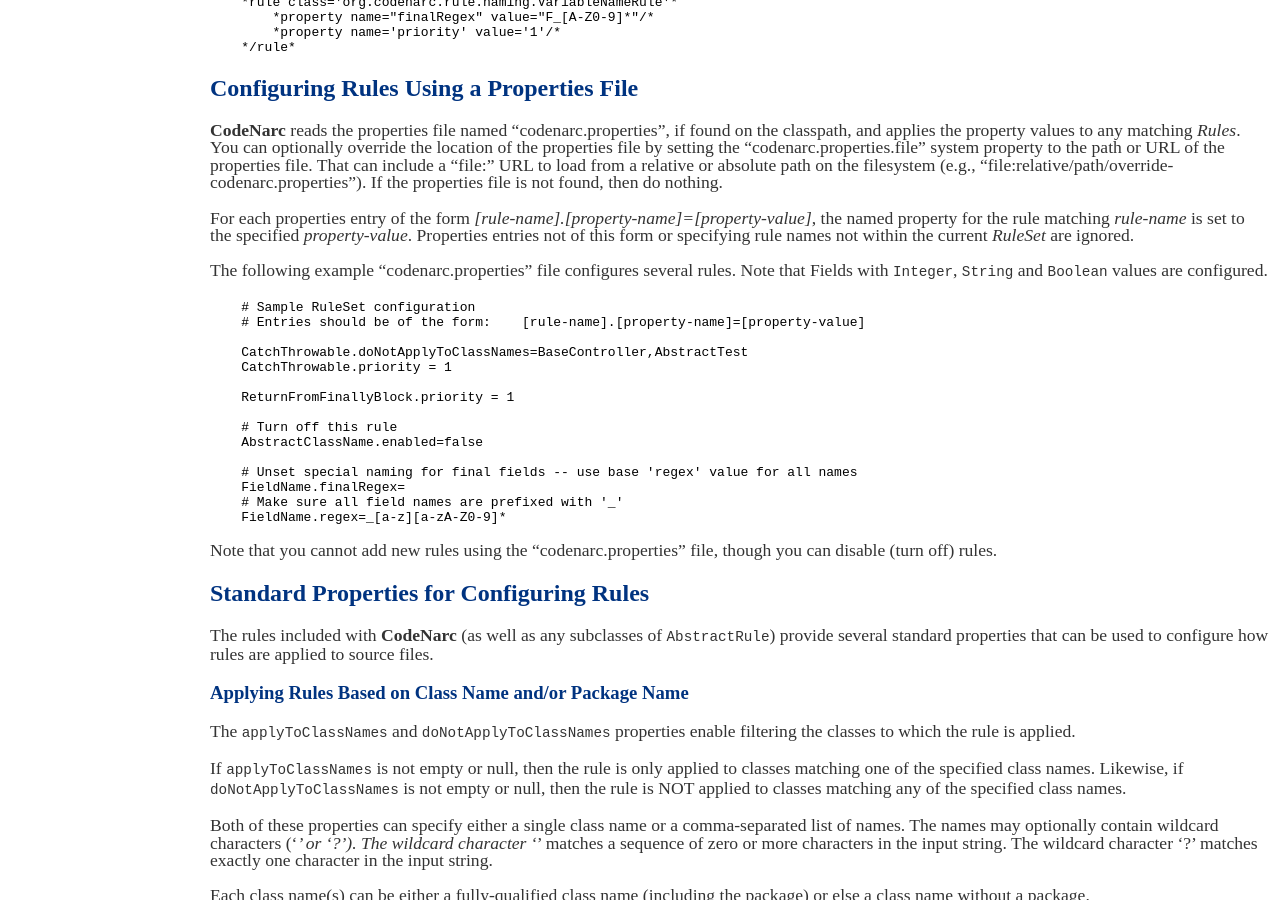
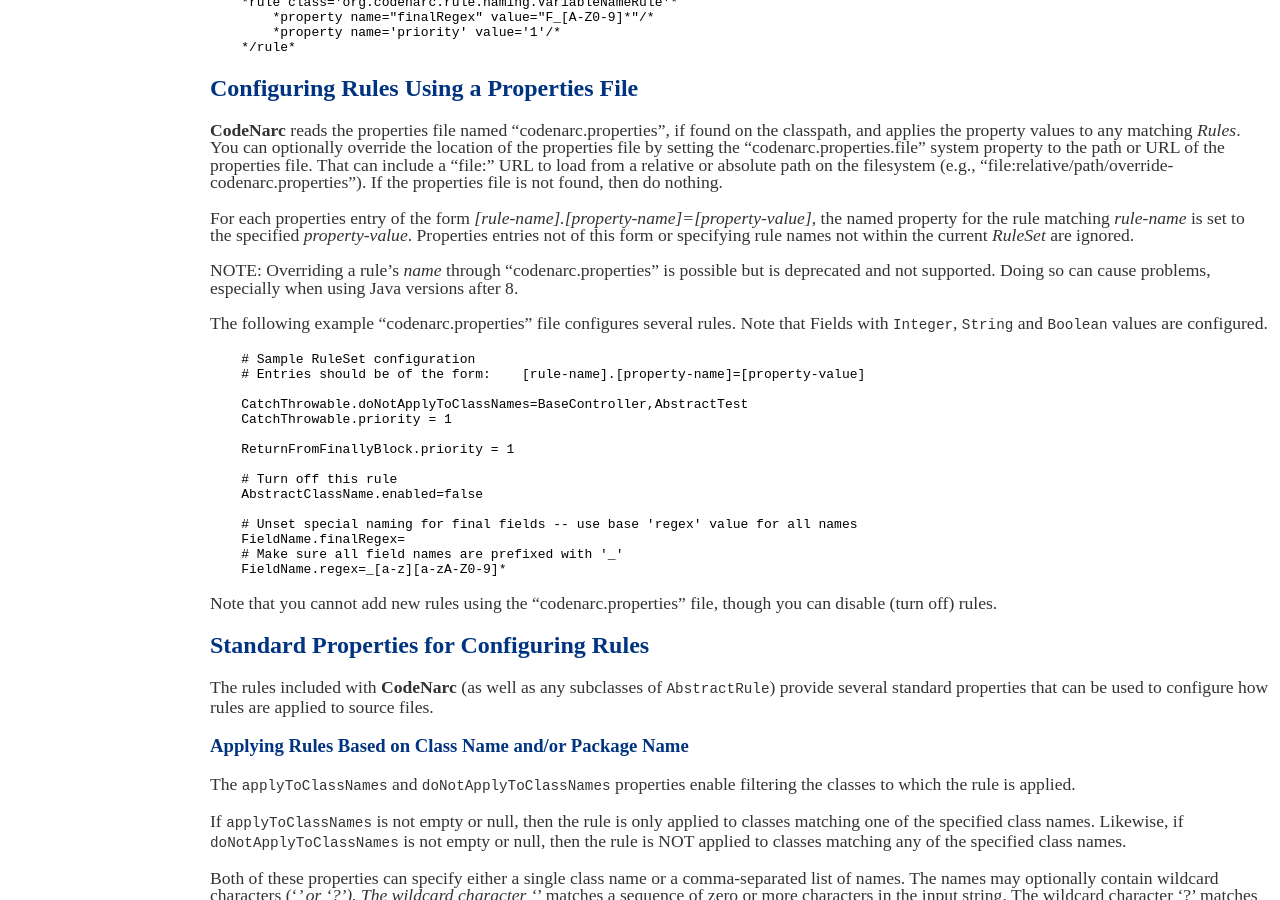
Before and after one commit to CodeNarc/CodeNarc, a Jekyll site: the page built from codenarc-configuring-rules.md, in a window 1280 px wide and 900 px high, scrolled down 1177 px. Built offline with Jekyll 4.4.1, drawn with Linux system fonts in a browser that asks for light colours.

Commit message:
#471: Support for Java 11

```diff
--- a/codenarc-configuring-rules.md
+++ b/codenarc-configuring-rules.md
@@ -93,6 +93,9 @@ For each properties entry of the form *[rule-name].[property-name]=[property-val
 the named property for the rule matching *rule-name* is set to the
 specified *property-value*. Properties entries not of this form or specifying rule
 names not within the current *RuleSet* are ignored.
+
+NOTE: Overriding a rule's *name* through "codenarc.properties" is possible but is deprecated and not supported.
+Doing so can cause problems, especially when using Java versions after 8.
 
 The following example "codenarc.properties" file configures several rules. Note that
 Fields with `Integer`, `String` and `Boolean` values are configured.
```
